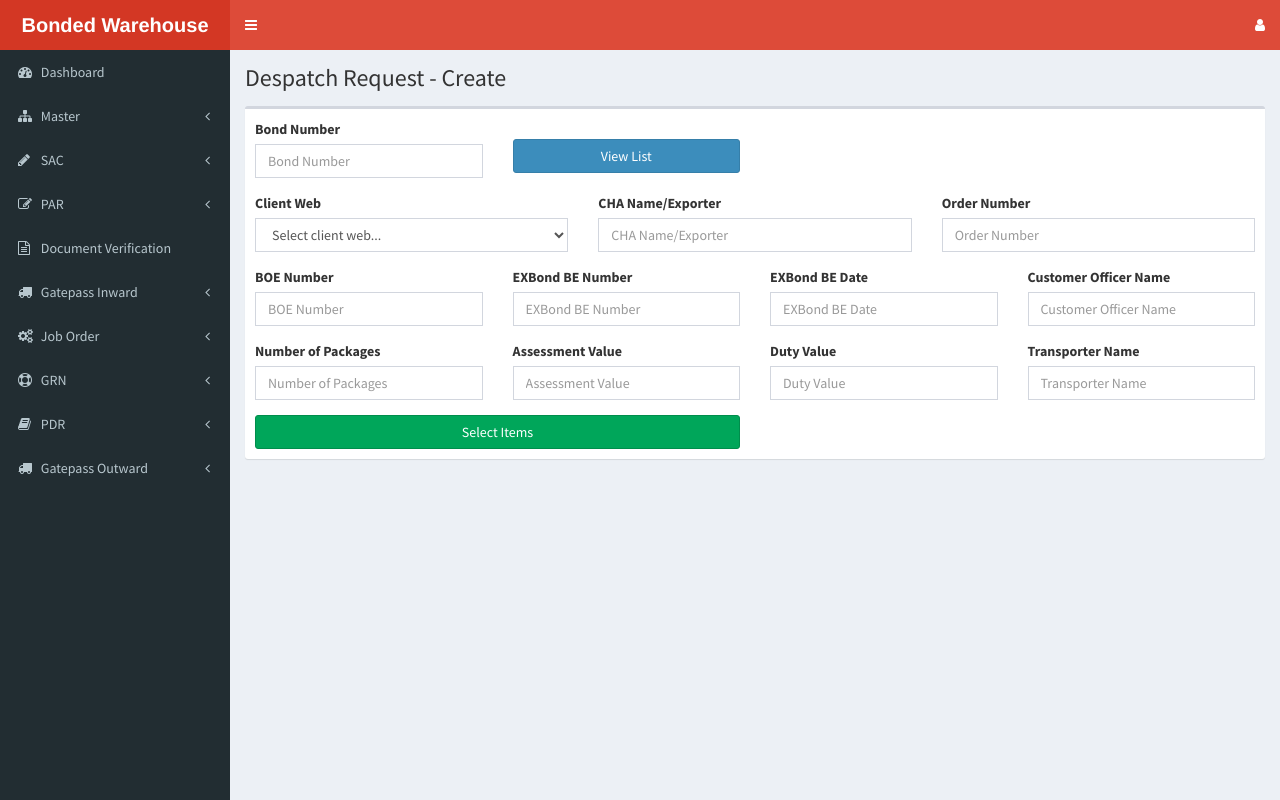
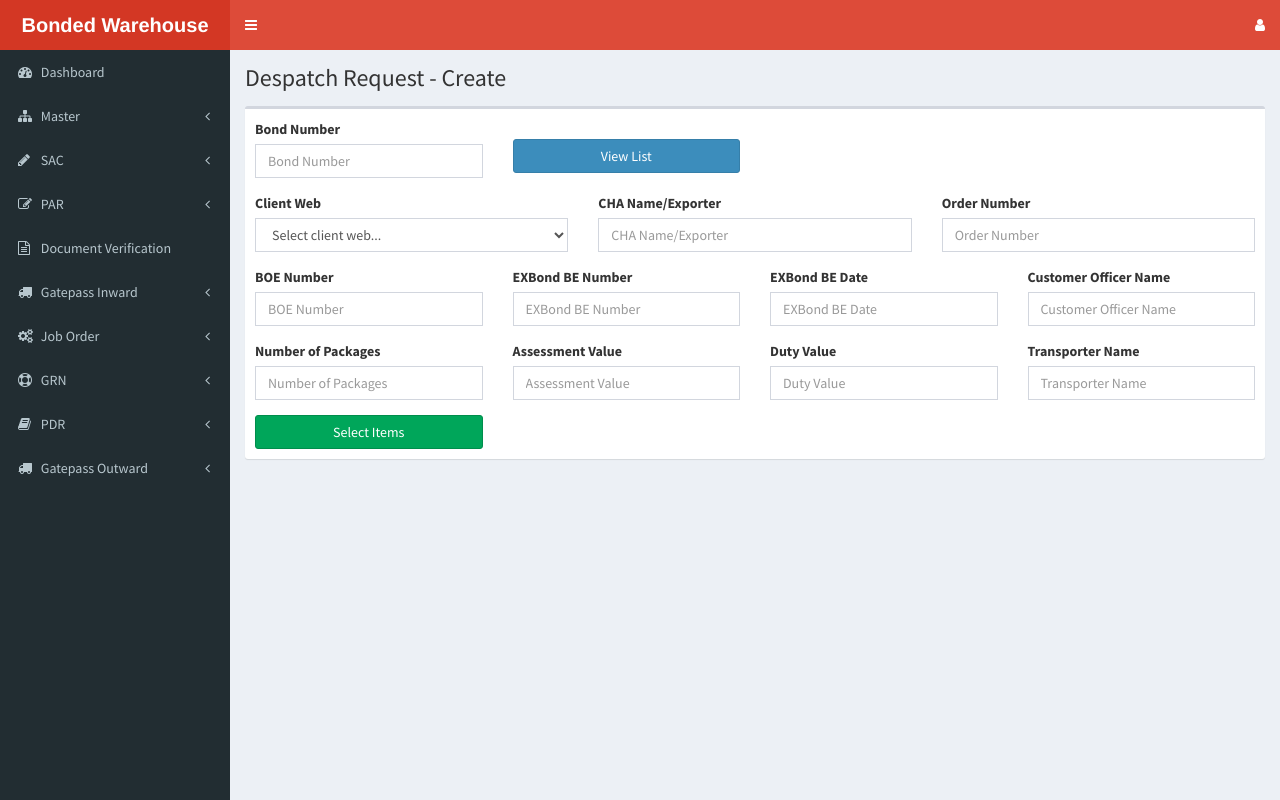
Before and after one commit to Ramu93/bw, a PHP site: page /bonded_warehouse/pdr/pdr-create.php in a window 1280 px wide. Run offline with PHP 8.4, Linux system fonts and the light colour scheme; some libraries are stand-ins or nearby versions.

Commit message:
PDR
button width changed

```diff
--- a/pdr/pdr-create.php
+++ b/pdr/pdr-create.php
@@ -100,10 +100,10 @@
               </div>
             </div>
             <div class="row">
-              <div class="col-md-6 col-sm-6">
+              <div class="col-md-3 col-sm-3">
                 <input type="button" name="select_items" value="Select Items" class="btn btn-success btn-block pull-left" onclick="showItemsList()">
               </div>
-              <div class="col-md-6 col-sm-6">
+              <div class="col-md-3 col-sm-3">
                 <input type="submit" id="create_pdr_btn" name="submit" value="Create PDR" class="btn btn-primary btn-block pull-left" onclick="createPDR()">
               </div>
             </div>
--- a/pdr/pdr-edit.php
+++ b/pdr/pdr-edit.php
@@ -103,10 +103,10 @@
               </div>
             </div>
             <div class="row">
-              <div class="col-md-6 col-sm-6">
+              <div class="col-md-3 col-sm-3">
                 <input type="submit" id="do_back_btn" name="submit" value="Go Back" class="btn btn-success btn-block pull-left" onclick="window.location='pdr-list-view.php';">
               </div>
-              <div class="col-md-6 col-sm-6">
+              <div class="col-md-3 col-sm-3">
                 <input type="submit" id="update_pdr_btn" name="submit" value="Update PDR" class="btn btn-primary btn-block pull-left" onclick="updatePDR()">
               </div>
             </div>
```
